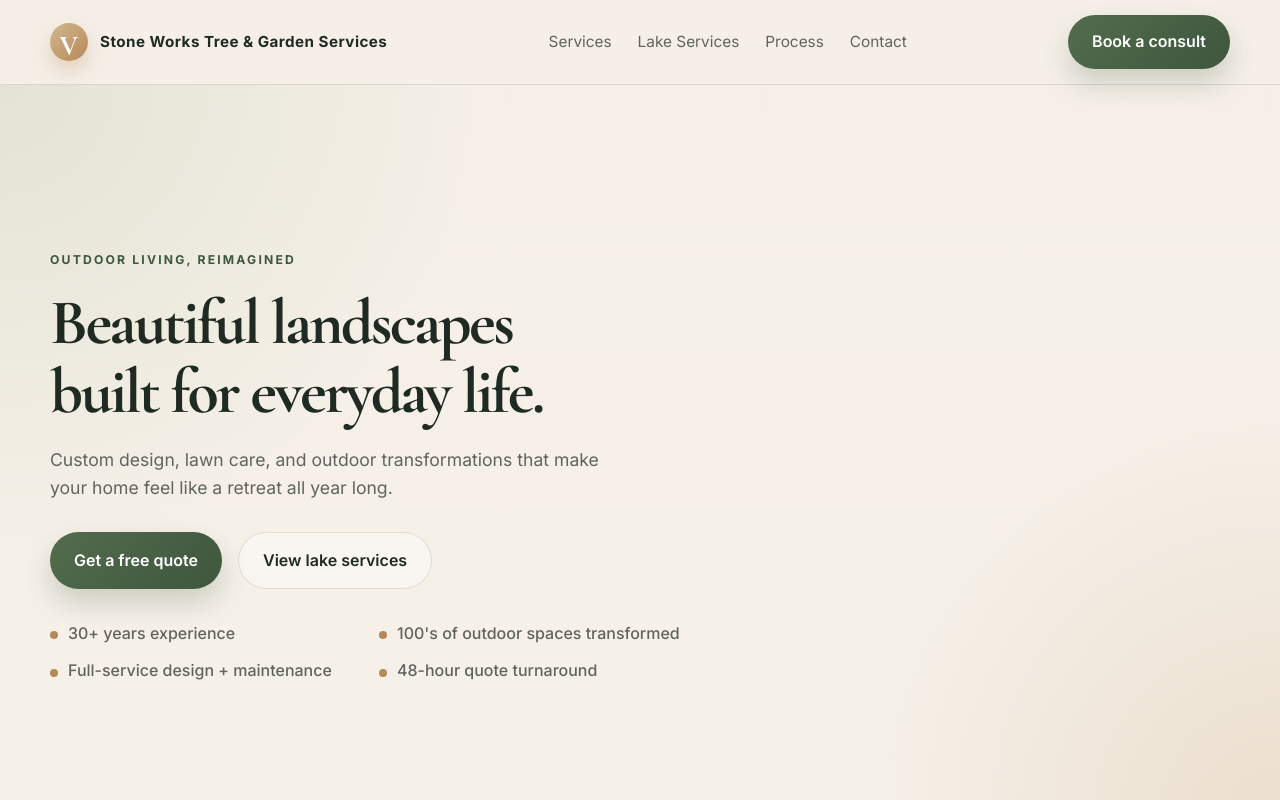
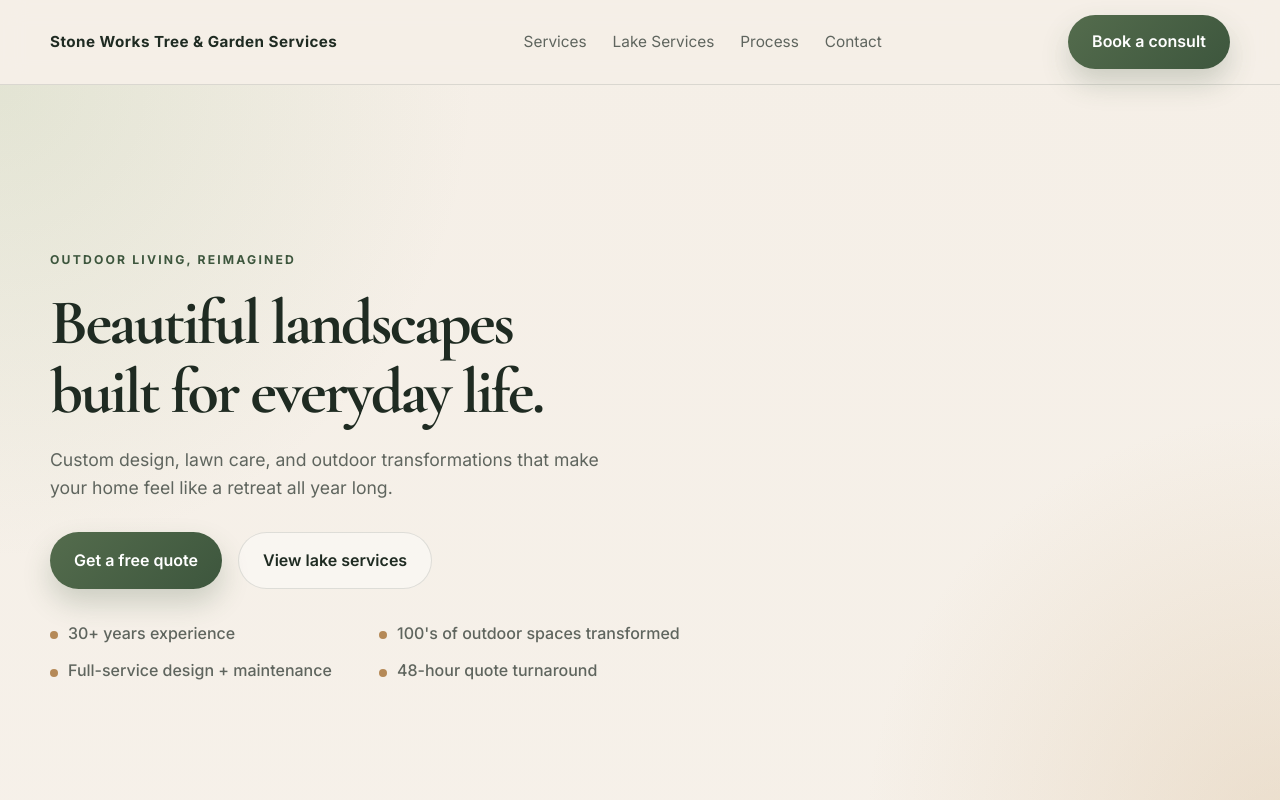
Before and after one commit to msheffi7/stoneworks-site, a plain HTML site: page index.html in a window 1280 px wide. Shown: the top 800 px of the page. Drawn offline with nearby package versions, Linux system fonts and the light colour scheme.

Commit message:
Remove header V mark

```diff
--- a/index.html
+++ b/index.html
@@ -20,7 +20,6 @@
     <header class="site-header">
       <div class="container nav-wrapper">
         <div class="brand" aria-label="Stonework Tree and Garden">
-          <span class="brand-mark">V</span>
           <div>
             <strong>Stone Works Tree & Garden Services</strong>
           </div>
```
